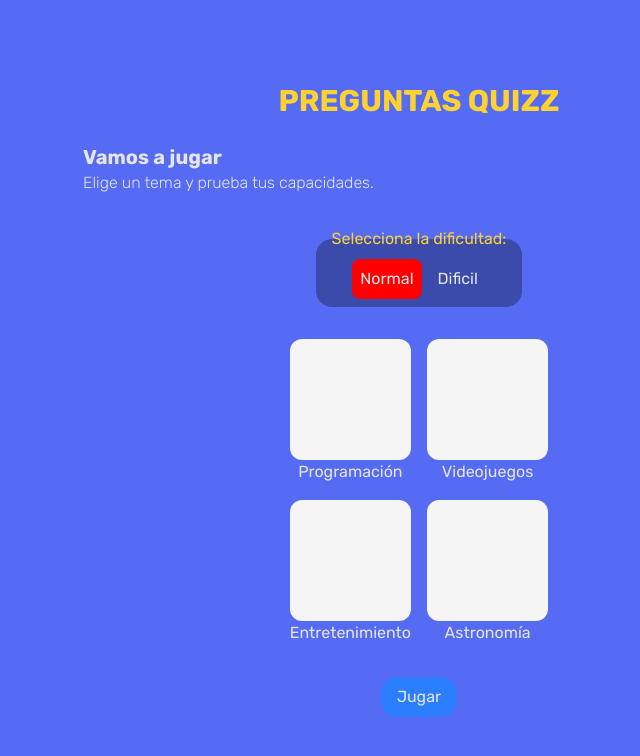
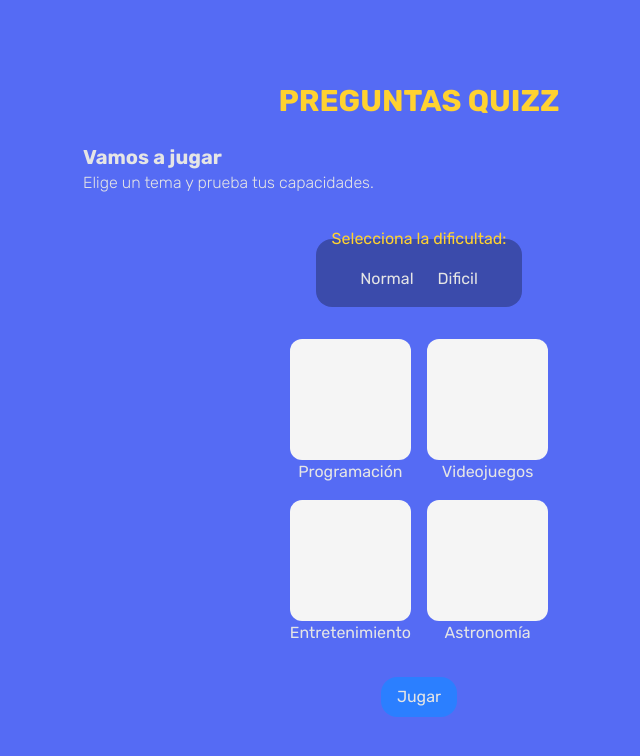
Before and after one commit to Castamor/preguntas-quizz, a Next.js app: page / in a window 1280 px wide. Shown: the top 756 px of the page, without its empty margins (221-861 px from the left). Built offline with nearby package versions, Linux system fonts and the light colour scheme.

Commit message:
Implementar estado global, refactorizar componentes para usar dicho estado global y mejorar la lógica de manejo de clics en ItemDificultad y ItemTema

```diff
--- a/src/components/Temas.tsx
+++ b/src/components/Temas.tsx
@@ -1,13 +1,14 @@
+import { TEMAS } from '@/config/config'
 import ItemTema from './UI/ItemTema'
 
 export default function Temas() {
 
    return (
       <ul className="grid grid-cols-2 grid-rows-2 text-center gap-4 max-w-[20rem] mx-auto">
-         <ItemTema tema='Programación'></ItemTema>
-         <ItemTema tema='Videojuegos'></ItemTema>
-         <ItemTema tema='Entretenimiento'></ItemTema>
-         <ItemTema tema='Astronomía'></ItemTema>
+         <ItemTema tema={TEMAS.programacion.texto}></ItemTema>
+         <ItemTema tema={TEMAS.videojuegos.texto}></ItemTema>
+         <ItemTema tema={TEMAS.entretenimiento.texto}></ItemTema>
+         <ItemTema tema={TEMAS.astronomía.texto}></ItemTema>
       </ul >
    )
 
--- a/src/components/UI/ItemDificultad.tsx
+++ b/src/components/UI/ItemDificultad.tsx
@@ -1,16 +1,20 @@
 "use client"
 import { handleClaseActive } from "@/config/utils"
-import { DIFICULTADES } from "@/config/config"
+import { useJuegoStore } from "@/store/juego"
 import './ItemDificultad.css'
 
-interface ItemDificultadProps { valor: string }
+interface ItemDificultadProps { valor: string, }
 
 export default function ItemDificultad({ valor }: ItemDificultadProps) {
 
+   const dificultadStore = useJuegoStore(state => state.dificultad)
+   const setDificultad = useJuegoStore(state => state.setDificultad)
+
    function handleClick(e: React.MouseEvent<HTMLButtonElement>) {
-      handleClaseActive(e, '.dificultad')
+      const activo = handleClaseActive(e, '.dificultad')
+      if (activo) return
 
-      console.log('hola')
+      setDificultad(valor)
    }
 
    return (
@@ -18,7 +22,7 @@ export default function ItemDificultad({ valor }: ItemDificultadProps) {
          type="button"
          title={valor}
          onClick={handleClick}
-         className={`dificultad ${(valor == DIFICULTADES.normal.texto) ? 'active' : ''} p-2 capitalize cursor-pointer rounded-lg`}
+         className={`dificultad ${(dificultadStore === valor) ? 'active' : ''} p-2 capitalize cursor-pointer rounded-lg`}
       >
          {valor}
       </button >
--- a/src/components/UI/ItemTema.tsx
+++ b/src/components/UI/ItemTema.tsx
@@ -1,6 +1,7 @@
 "use client"
+import { handleClaseActive } from '@/config/utils'
+import { useJuegoStore } from '@/store/juego'
 import './ItemTema.css'
-import { handleClaseActive } from '@/config/utils'
 
 interface ItemTemaProps {
    tema: string
@@ -9,21 +10,25 @@ interface ItemTemaProps {
 
 export default function ItemTema({ tema, children }: ItemTemaProps) {
 
+   const temaStore = useJuegoStore((state) => state.tema)
+   const setTema = useJuegoStore((state) => state.setTema)
+
    function handleClick(e: React.MouseEvent<HTMLButtonElement>) {
-      handleClaseActive(e, '.item')
+      const activo = handleClaseActive(e, '.item')
+      if (activo) return
 
-      console.log(`guardando el tema: '${tema}' en localStorage`)
+      setTema(tema)
    }
 
    return (
       <button
          type="button"
          title={tema}
-         className="item cursor-pointer"
+         className={`item ${(temaStore === tema ? 'active' : '')} cursor-pointer`}
          onClick={handleClick}
       >
          <div className="bg-neutral-100 aspect-square rounded-xl">{children}</div>
-         <p>{tema}</p>
-      </button>
+         <p className='capitalize'>{tema}</p>
+      </button >
    )
 }
--- /dev/null
+++ b/src/store/juego.ts
@@ -0,0 +1,27 @@
+import { create } from 'zustand'
+import { persist } from 'zustand/middleware'
+
+type JuegoStore = {
+   tema: string | "",
+   // eslint-disable-next-line no-unused-vars
+   setTema: (nuevoTema: string) => void
+   dificultad: string | ""
+   // eslint-disable-next-line no-unused-vars
+   setDificultad: (nuevaDificultad: string) => void
+}
+
+export const useJuegoStore = create<JuegoStore>()(
+   persist(
+      (set) => ({
+         tema: "",
+         setTema: (nuevoTema: string) => {
+            set({tema: nuevoTema})
+         },
+         dificultad: "",
+         setDificultad: (nuevaDificultad: string) => {
+            set({dificultad: nuevaDificultad})
+         }
+      }),
+      { name: 'juego-storage' }
+   ),
+)
```
